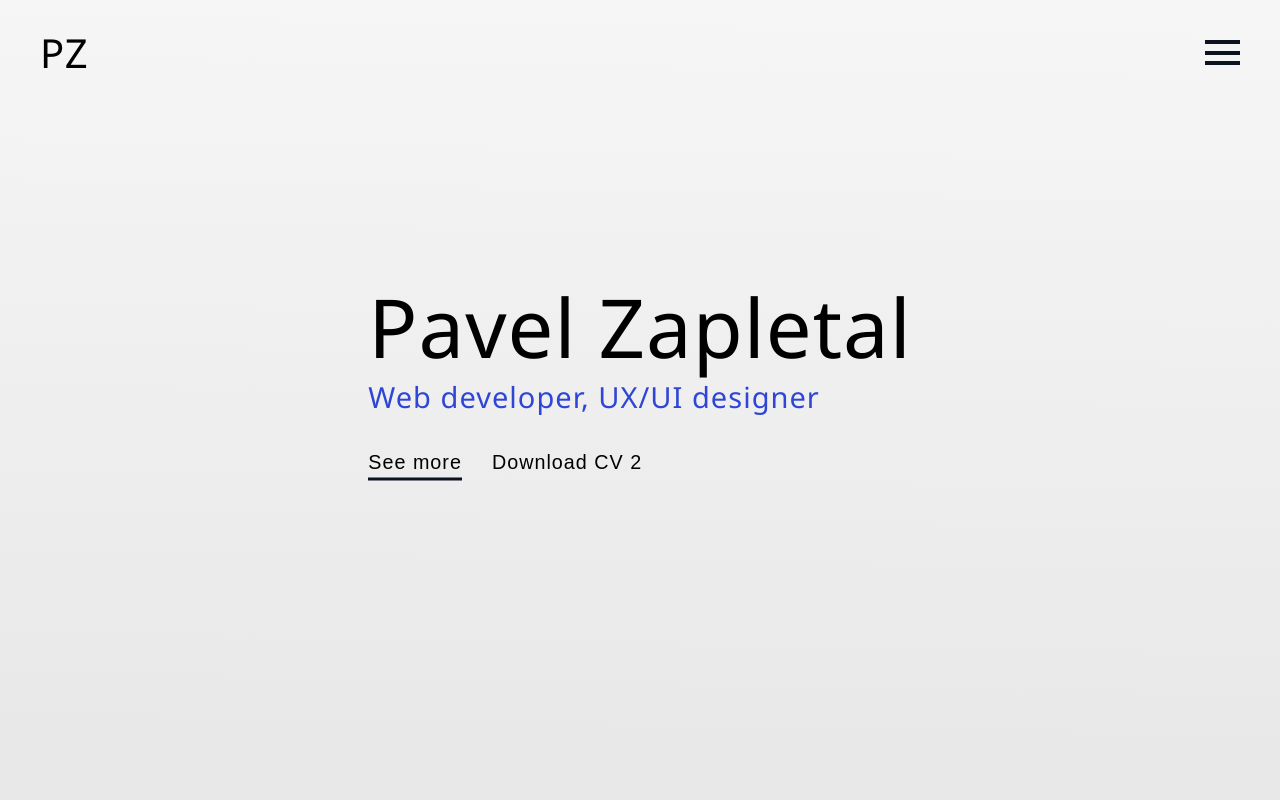
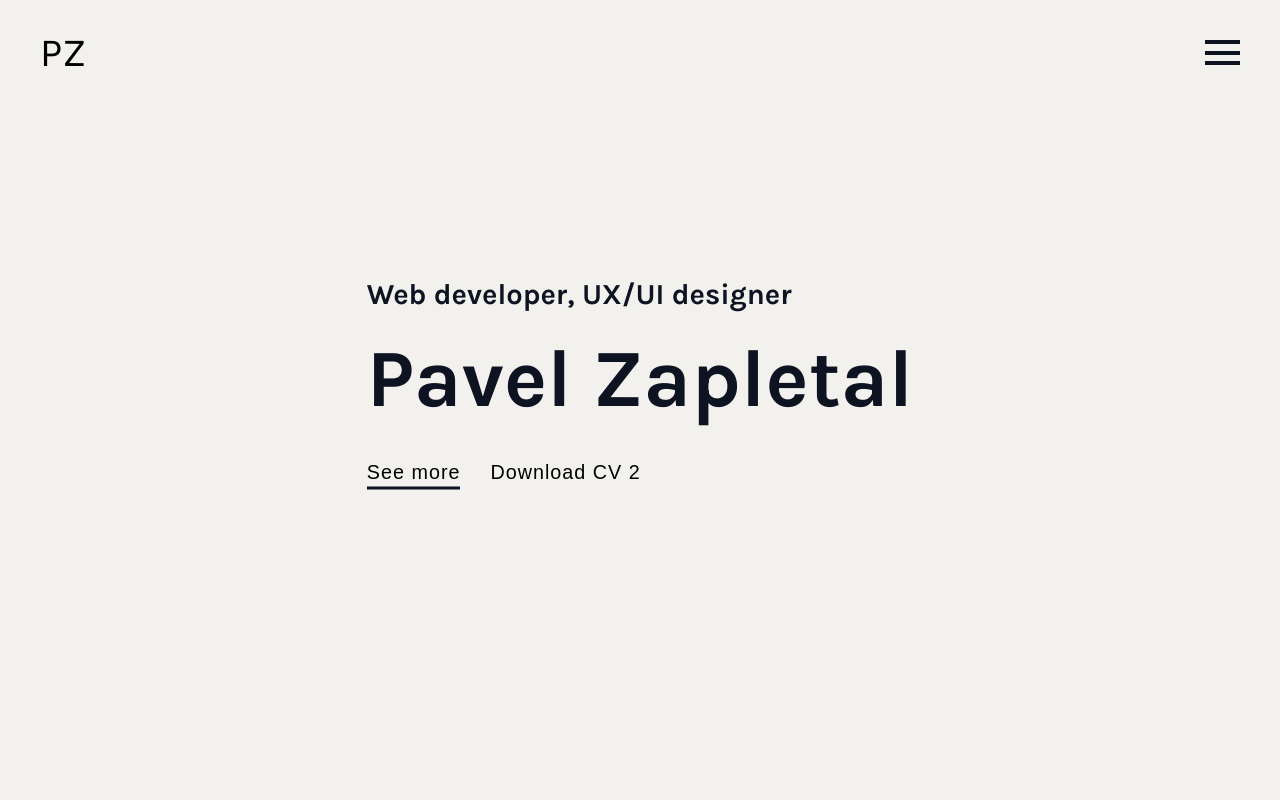
Before and after one commit to Kapaak/Pavel-portfolio-redesign-2, a Next.js app: page / in a window 1280 px wide. Shown: the top 800 px of the page. Built offline with nearby package versions, Linux system fonts and the light colour scheme.

Commit message:
initial fixes

```diff
--- a/components/HomePage/InnerContainer.tsx
+++ b/components/HomePage/InnerContainer.tsx
@@ -1,13 +1,17 @@
 //components
-import { Button } from "@/styledComponents/index";
+import {
+	Button,
+	MainSubHeadline,
+	MainHeadline,
+} from "@/styledComponents/index";
 //styles
 import styled from "styled-components";
 
 const InnerContainer = () => {
 	return (
 		<StyledInnerContainer>
-			<h1>Pavel Zapletal</h1>
-			<h2>Web developer, UX/UI designer</h2>
+			<MainSubHeadline>Web developer, UX/UI designer</MainSubHeadline>
+			<MainHeadline>Pavel Zapletal</MainHeadline>
 			<div>
 				<Button>See more</Button>
 				<Button noUnderscore>
@@ -22,19 +26,4 @@ const InnerContainer = () => {
 
 export default InnerContainer;
 
-const StyledInnerContainer = styled.div`
-	h1,
-	h2 {
-		font-weight: var(--fowe-reg);
-	}
-	h1 {
-		font-size: var(--fosi-home-headline);
-		line-height: 1;
-		margin-bottom: 1rem;
-	}
-	h2 {
-		color: var(--second-col);
-		font-size: var(--fosi-home-subheadline);
-		margin-bottom: 2rem;
-	}
-`;
+const StyledInnerContainer = styled.div``;
--- a/components/HomePage/index.tsx
+++ b/components/HomePage/index.tsx
@@ -18,12 +18,7 @@ export default index;
 const StyledHomePage = styled.div`
 	position: relative;
 	min-height: 100vh;
-	background: rgb(232, 231, 231);
-	background: linear-gradient(
-		1deg,
-		rgba(232, 231, 231, 1) 0%,
-		rgba(246, 246, 246, 1) 100%
-	);
+	background: var(--bg-col);
 
 	display: flex;
 	justify-content: flex-start;
--- a/styles/GlobalStyles.tsx
+++ b/styles/GlobalStyles.tsx
@@ -16,6 +16,8 @@ const GlobalStyles = createGlobalStyle`
         --second-col: #2F45D5;
         --third-col:#CCCCCC;
         --fourth-col:#F0F0F0;
+        --bg-col:#F2F1EE;
+
         --fowe-reg:400;
         --fowe-bold:700;
 
@@ -50,8 +52,7 @@ const GlobalStyles = createGlobalStyle`
 
     body{
         font-size:1.6rem;
-        font-family: 'Noto Sans', sans-serif;
-        letter-spacing:var(--letter-spacing);
+        font-family: 'Karla', sans-serif;
 
         h1{
             font-size: var(--fosi-headline);
--- a/styles/styledComponents/Head.tsx
+++ b/styles/styledComponents/Head.tsx
@@ -7,7 +7,7 @@ const HeadSelector = () => {
 			<title>Pavel Zapletal | portfolio</title>
 			<link rel="preconnect" href="https://fonts.gstatic.com" />
 			<link
-				href="https://fonts.googleapis.com/css2?family=Noto+Sans:wght@400;700&display=swap"
+				href="https://fonts.googleapis.com/css2?family=Karla:wght@400;700&display=swap"
 				rel="stylesheet"
 			/>
 		</Head>
--- /dev/null
+++ b/styles/styledComponents/MainHeadline.tsx
@@ -0,0 +1,16 @@
+import styled from "styled-components";
+
+interface Props {
+	children: React.ReactNode;
+}
+
+export const MainHeadline = ({ children }: Props) => {
+	return <StyledMainhHeadline>{children}</StyledMainhHeadline>;
+};
+
+const StyledMainhHeadline = styled.h1`
+	color: var(--first-col);
+	font-size: var(--fosi-home-headline);
+	margin-bottom: 2rem;
+	font-weight: var(--fowe-bold);
+`;
--- /dev/null
+++ b/styles/styledComponents/MainSubHeadline.tsx
@@ -0,0 +1,16 @@
+import styled from "styled-components";
+
+interface Props {
+	children: React.ReactNode;
+}
+
+export const MainSubHeadline = ({ children }: Props) => {
+	return <StyledMainSubhHeadline>{children}</StyledMainSubhHeadline>;
+};
+
+const StyledMainSubhHeadline = styled.h2`
+	color: var(--first-col);
+	font-size: var(--fosi-home-subheadline);
+	margin-bottom: 2rem;
+	font-weight: var(--fowe-bold);
+`;
--- a/styles/styledComponents/index.ts
+++ b/styles/styledComponents/index.ts
@@ -1,2 +1,4 @@
 export  {Button} from "./Button";
 export  {breakpoints} from "./Breakpoints";
+export  {MainSubHeadline} from "./MainSubHeadline";
+export  {MainHeadline} from "./MainHeadline";
```
